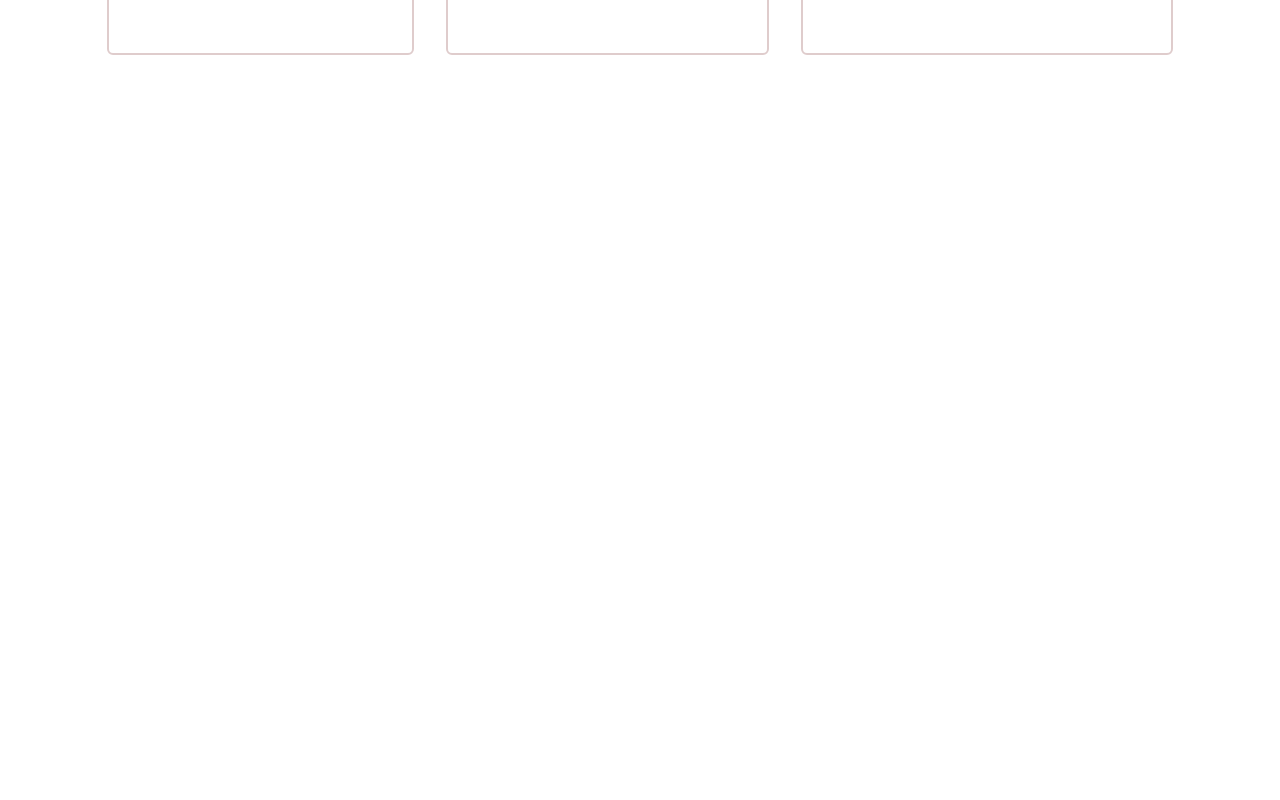
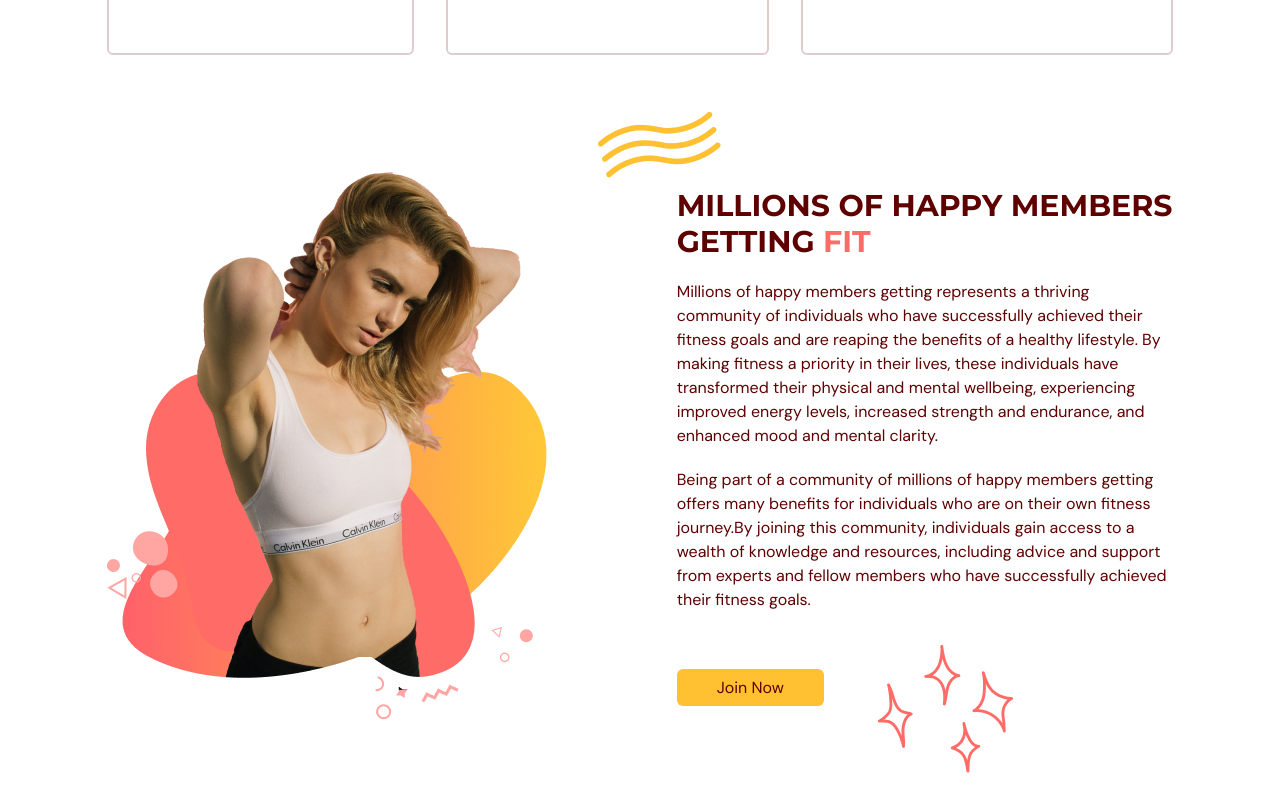
Before and after one commit to Benjamin2602/fitness-application, a React (Vite) app: page / in a window 1280 px wide. Shown: the part 1393-2193 px from the top of the page. Before the commit the page ends 1600 px from the top, so only its background shows below. Built offline with nearby package versions, Linux system fonts and the light colour scheme.

Commit message:
Image and description section done in benefits pge

```diff
--- a/src/scenes/benefits/index.tsx
+++ b/src/scenes/benefits/index.tsx
@@ -8,6 +8,8 @@ import { BenefitType, SelectedPage } from "@/shared/types";
 import { motion } from "framer-motion";
 import Htext from "@/shared/Htext";
 import Benefit from "./Benefit";
+import ActionButton from "@/shared/ActionButton";
+import BenefitsPageGraphic from "@/assets/BenefitsPageGraphic.png";
 
 //benefits=>  array of objects that contains the data for the benefits
 //BenefitType=> type of the benefit object
@@ -57,7 +59,7 @@ const Benefits = ({ setSelectedPage }: Props) => {
           initial="hidden"
           whileInView="visible"
           viewport={{ once: true, amount: 0.5 }}
-          transition={{  duration: 0.5 }}
+          transition={{ duration: 0.5 }}
           variants={{
             hidden: { opacity: 0, x: -50 },
             visible: { opacity: 1, x: 0 },
@@ -91,6 +93,61 @@ const Benefits = ({ setSelectedPage }: Props) => {
             />
           ))}
         </motion.div>
+
+        {/* GRAPHICS AND DESCRIPTION */}
+        <div className="mt-16 items-center justify-between gap-20 md:mt-28 md:flex">
+          {/* Graphic */}
+          <img
+            className="mx-auto"
+            alt="benefits-page-graphics"
+            src={BenefitsPageGraphic}
+          />
+
+          {/* Description */}
+          <div>
+            {/* title */}
+            <div className="relative">
+              <div className="before:absolute before:-left-20 before:-top-20 before:z-[-1] before:content-abstractwaves">
+                <div>
+                  <Htext>
+                    MILLIONS OF HAPPY MEMBERS GETTING{" "}
+                    <span className="text-primary-500">FIT</span>
+                  </Htext>
+                </div>
+              </div>
+            </div>
+
+            {/* description */}
+            <div>
+              <p className="my-5">
+                Millions of happy members getting represents a thriving
+                community of individuals who have successfully achieved their
+                fitness goals and are reaping the benefits of a healthy
+                lifestyle. By making fitness a priority in their lives, these
+                individuals have transformed their physical and mental
+                wellbeing, experiencing improved energy levels, increased
+                strength and endurance, and enhanced mood and mental clarity.
+              </p>
+              <p className="mb-5">
+                Being part of a community of millions of happy members getting
+                offers many benefits for individuals who are on their own
+                fitness journey.By joining this community, individuals gain
+                access to a wealth of knowledge and resources, including advice
+                and support from experts and fellow members who have
+                successfully achieved their fitness goals.
+              </p>
+            </div>
+
+            {/* button */}
+            <div className="relative mt-16">
+              <div className="before:absolute before:-bottom-20 before:right-40 before:z-[-1] before:content-sparkles">
+                <ActionButton setSelectedPage={setSelectedPage}>
+                  Join Now
+                </ActionButton>
+              </div>
+            </div>
+          </div>
+        </div>
       </motion.div>
     </section>
   );
```
